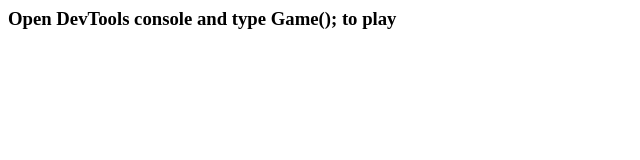
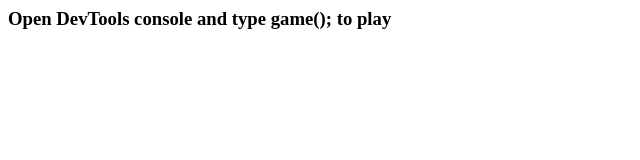
Before and after one commit to viviers/PaperScissorsRock, a plain HTML site: page index.html in a window 1280 px wide. Shown: the full height of the page, 0-640 px from the left. Drawn offline with Linux system fonts and the light colour scheme.

Commit message:
changed Game(); to game();

```diff
--- a/index.html
+++ b/index.html
@@ -1,4 +1,4 @@
-<h3> Open DevTools console and type Game(); to play </h3>
+<h3> Open DevTools console and type game(); to play </h3>
 
 <script>
 function computerPlay() {
```
